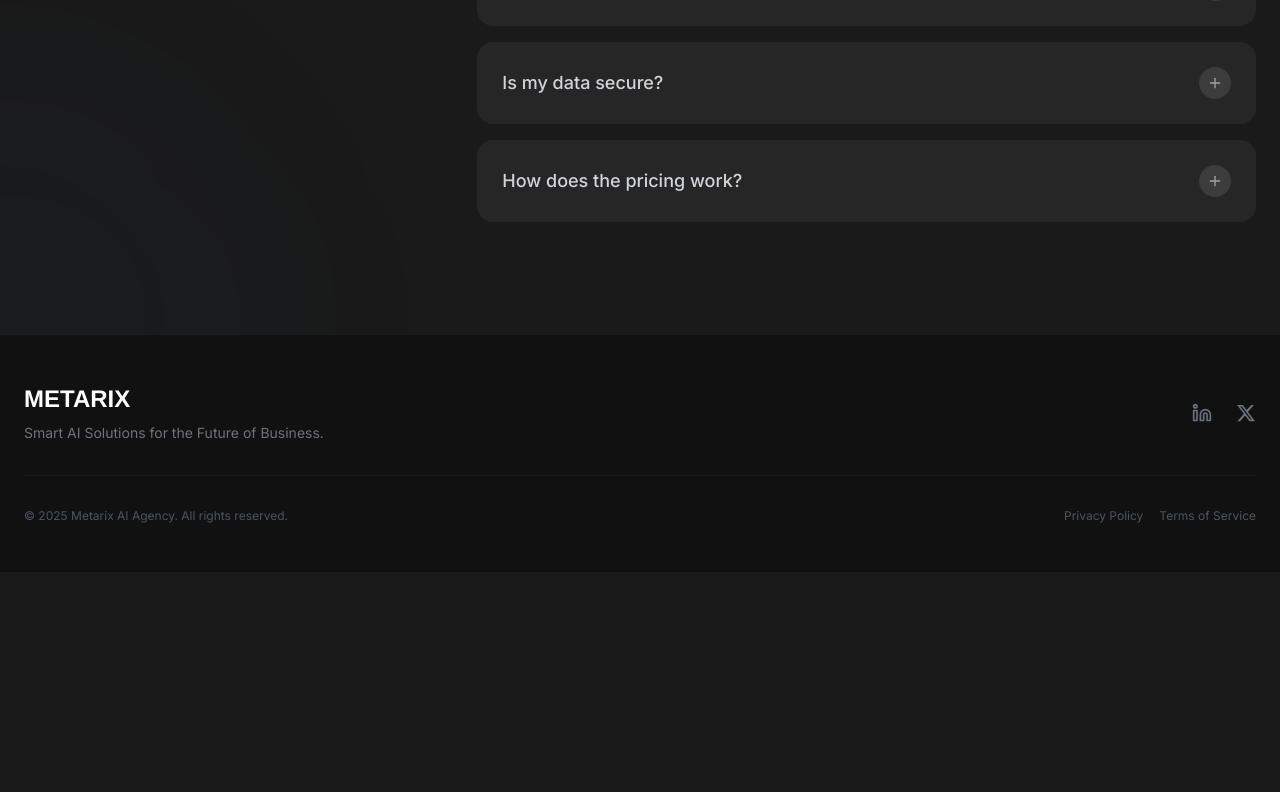
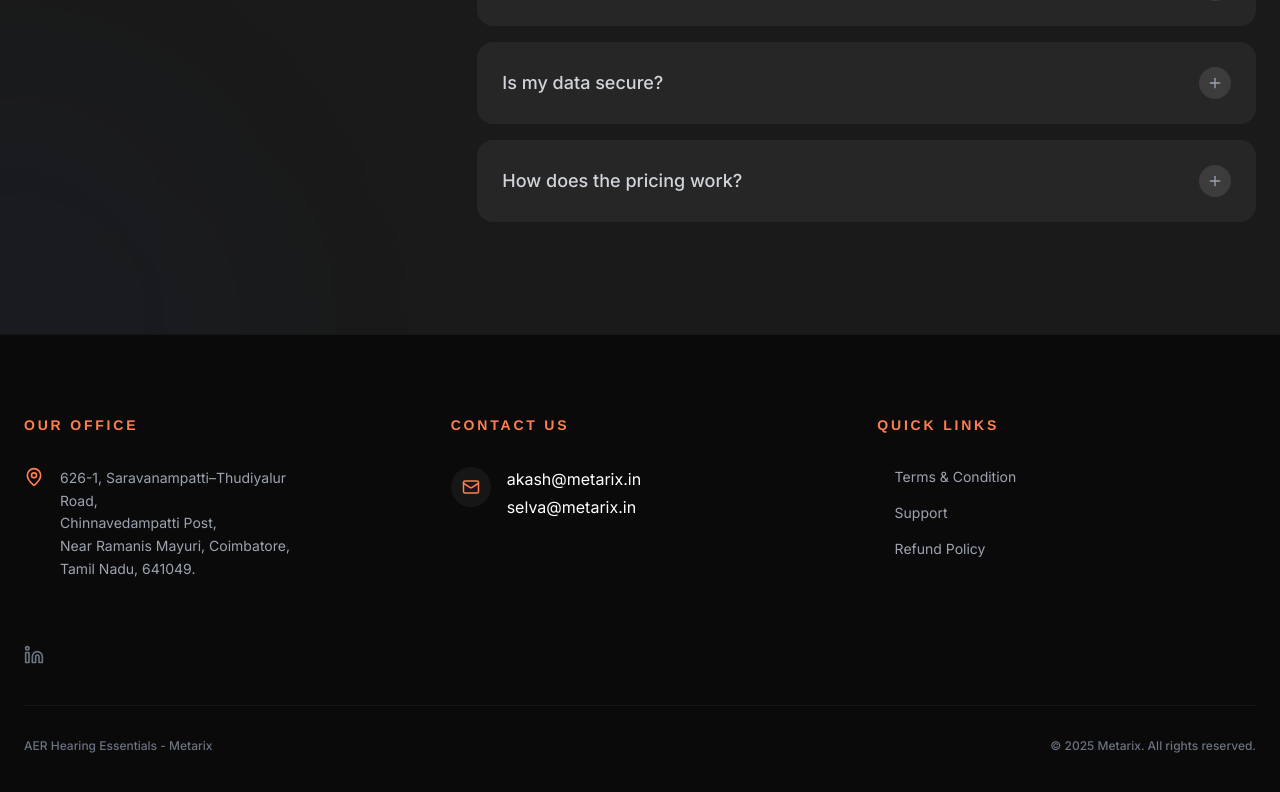
Before and after one commit to Akashhsky/Metarix-website-, a React (Vite) app: page / in a window 1280 px wide. Shown: the part 4714-5506 px from the top of the page. Before the commit the page ends 5286 px from the top, so only its background shows below. Built offline with nearby package versions, Linux system fonts and the light colour scheme.

Commit message:
feat: Enhance footer with contact info and social links
Updates the footer component to include essential contact information (email, location) and a dedicated social media section. This improves user engagement and accessibility.

```diff
--- a/components/Footer.tsx
+++ b/components/Footer.tsx
@@ -1,44 +1,88 @@
 import React from 'react';
-import { Linkedin } from 'lucide-react';
-
-const XIcon = ({ className }: { className?: string }) => (
-  <svg
-    viewBox="0 0 24 24"
-    aria-hidden="true"
-    className={className}
-    fill="currentColor"
-    width="20"
-    height="20"
-  >
-    <path d="M18.244 2.25h3.308l-7.227 8.26 8.502 11.24H16.17l-5.214-6.817L4.99 21.75H1.68l7.73-8.835L1.254 2.25H8.08l4.713 6.231zm-1.161 17.52h1.833L7.084 4.126H5.117z" />
-  </svg>
-);
+import { Linkedin, Mail, MapPin } from 'lucide-react';
 
 const Footer: React.FC = () => {
   return (
-    <footer className="bg-[#111111] py-12 border-t border-white/5">
+    <footer className="bg-[#0A0A0A] pt-20 pb-10 border-t border-white/5">
       <div className="container mx-auto px-6">
-        <div className="flex flex-col md:flex-row justify-between items-center gap-6">
-          <div className="text-center md:text-left">
-            <h3 className="text-2xl font-bold text-white mb-2">METARIX</h3>
-            <p className="text-gray-500 text-sm">Smart AI Solutions for the Future of Business.</p>
+        <div className="grid grid-cols-1 md:grid-cols-2 lg:grid-cols-3 gap-12 mb-16">
+
+          {/* Column 1: Our Office */}
+          <div>
+            <h3 className="text-brand-coral font-bold text-sm uppercase tracking-[0.2em] mb-8">Our Office</h3>
+            <div className="flex gap-4">
+              <MapPin className="text-brand-coral shrink-0" size={20} />
+              <p className="text-gray-400 text-sm leading-relaxed max-w-[240px]">
+                626-1, Saravanampatti–Thudiyalur Road,<br />
+                Chinnavedampatti Post,<br />
+                Near Ramanis Mayuri, Coimbatore,<br />
+                Tamil Nadu, 641049.
+              </p>
+            </div>
           </div>
 
-          <div className="flex gap-6 justify-center md:justify-start">
-             <a href="#" className="text-gray-500 hover:text-brand-coral transition-colors" aria-label="LinkedIn">
-                <Linkedin size={20} />
-             </a>
-             <a href="#" className="text-gray-500 hover:text-brand-coral transition-colors" aria-label="X (formerly Twitter)">
-                <XIcon />
-             </a>
+          {/* Column 2: Contact Us */}
+          <div>
+            <h3 className="text-brand-coral font-bold text-sm uppercase tracking-[0.2em] mb-8">Contact Us</h3>
+            <div className="space-y-6">
+              <div className="flex items-start gap-4 group">
+                <div className="w-10 h-10 rounded-full bg-white/5 flex items-center justify-center text-brand-coral group-hover:bg-brand-coral group-hover:text-white transition-colors shrink-0">
+                  <Mail size={18} />
+                </div>
+                <div className="flex flex-col">
+                  <a href="mailto:akash@metarix.in" className="text-white hover:text-brand-coral transition-colors mb-1">akash@metarix.in</a>
+                  <a href="mailto:selva@metarix.in" className="text-white hover:text-brand-coral transition-colors">selva@metarix.in</a>
+                </div>
+              </div>
+            </div>
           </div>
+
+          {/* Column 3: Quick Links */}
+          <div>
+            <h3 className="text-brand-coral font-bold text-sm uppercase tracking-[0.2em] mb-8">Quick Links</h3>
+            <ul className="space-y-4">
+              <li>
+                <a href="#" className="text-gray-400 hover:text-brand-coral transition-all flex items-center gap-2 group text-sm">
+                  <span className="text-brand-coral opacity-0 group-hover:opacity-100 transition-opacity">&gt;</span>
+                  Terms & Condition
+                </a>
+              </li>
+              <li>
+                <a href="#faq" className="text-gray-400 hover:text-brand-coral transition-all flex items-center gap-2 group text-sm">
+                  <span className="text-brand-coral opacity-0 group-hover:opacity-100 transition-opacity">&gt;</span>
+                  Support
+                </a>
+              </li>
+              <li>
+                <a href="#" className="text-gray-400 hover:text-brand-coral transition-all flex items-center gap-2 group text-sm">
+                  <span className="text-brand-coral opacity-0 group-hover:opacity-100 transition-opacity">&gt;</span>
+                  Refund Policy
+                </a>
+              </li>
+            </ul>
+          </div>
+
         </div>
-        <div className="mt-8 pt-8 border-t border-white/5 flex flex-col md:flex-row justify-between items-center text-xs text-gray-600 gap-4 md:gap-0">
-            <p className="text-center md:text-left">&copy; 2025 Metarix AI Agency. All rights reserved.</p>
-            <div className="flex gap-4 justify-center md:justify-end">
-                <a href="#" className="hover:text-gray-400">Privacy Policy</a>
-                <a href="#" className="hover:text-gray-400">Terms of Service</a>
-            </div>
+
+        {/* Social Icons row */}
+        <div className="flex gap-6 mb-10">
+          <a
+            href="https://www.linkedin.com/company/111524897/"
+            target="_blank"
+            rel="noopener noreferrer"
+            className="text-gray-500 hover:text-brand-coral transition-colors"
+          >
+            <Linkedin size={20} />
+          </a>
+        </div>
+
+        {/* Divider */}
+        <div className="h-px w-full bg-white/5 mb-8"></div>
+
+        {/* Bottom Bar */}
+        <div className="flex flex-col md:flex-row justify-between items-center gap-4 text-xs text-gray-500 font-medium">
+          <p>AER Hearing Essentials - Metarix</p>
+          <p>&copy; 2025 Metarix. All rights reserved.</p>
         </div>
       </div>
     </footer>
```
